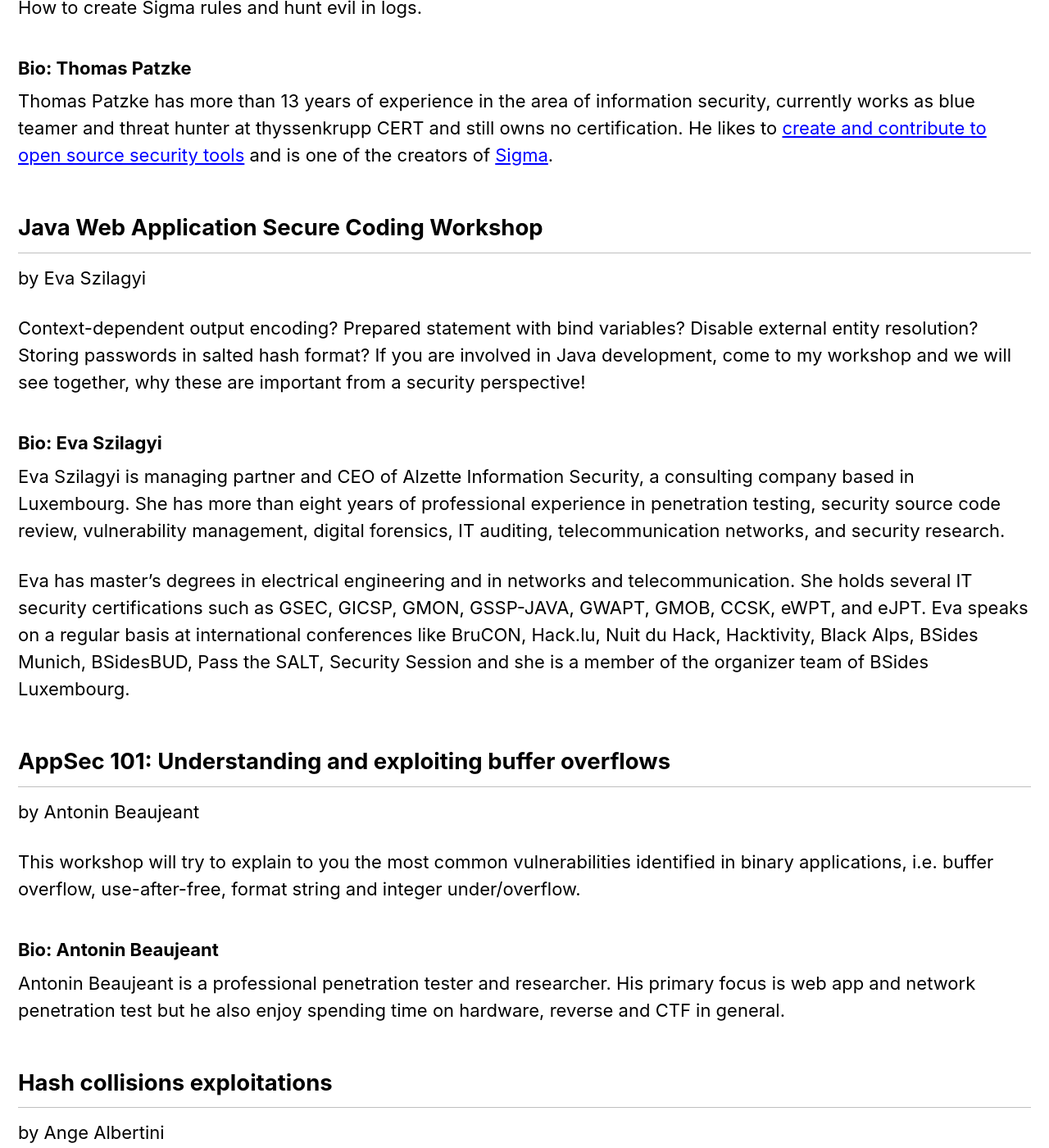
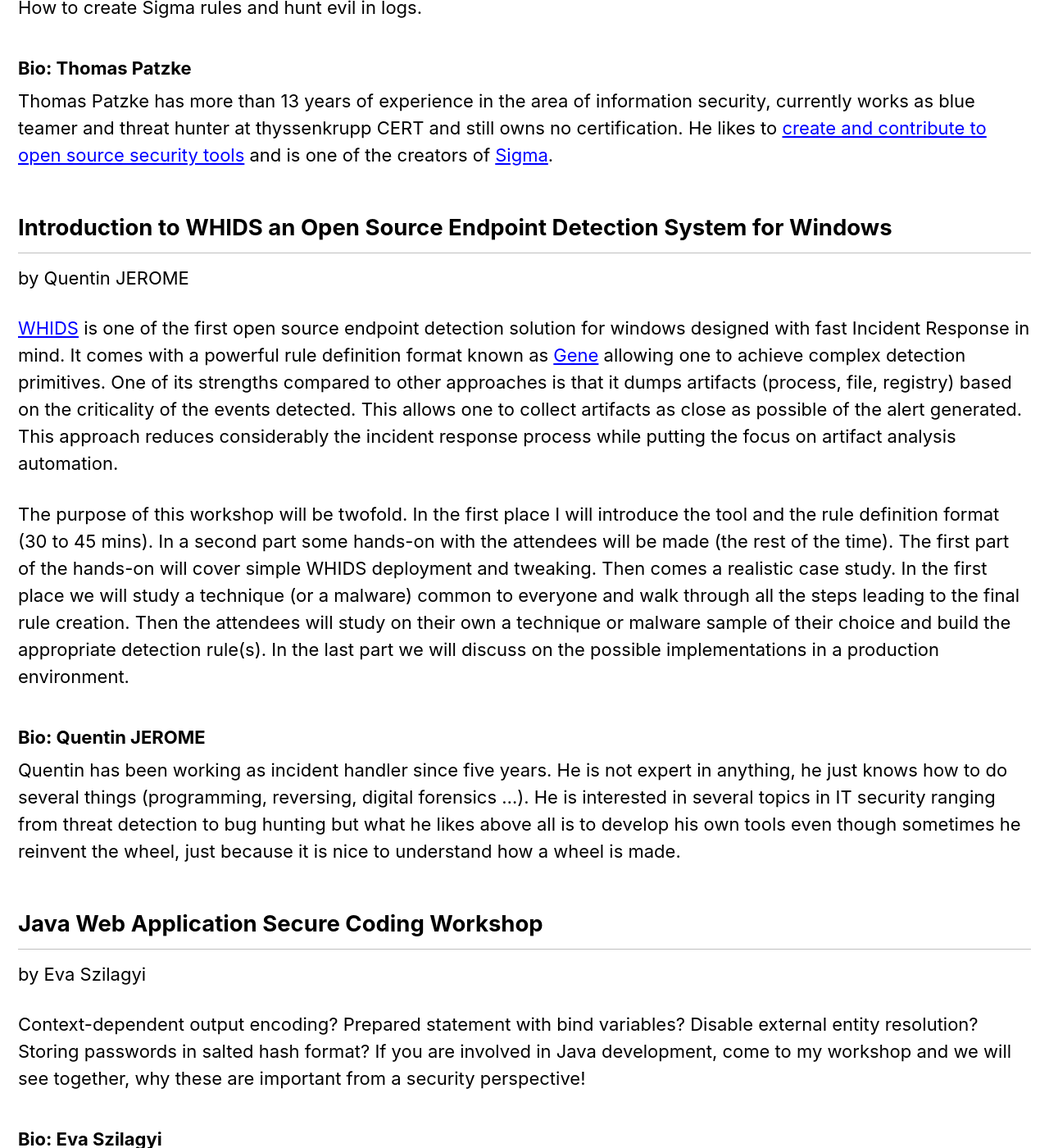
Before and after one commit to adulau/hack-lu-2019, a Jekyll site: the page built from talks/index.md, in a window 1280 px wide and 1400 px high, scrolled down 24336 px. Shown: the whole window at 82% size. Built offline with Jekyll 4.4.1, drawn with Linux system fonts in a browser that asks for light colours; some of the changed text lies outside the part shown.

Commit message:
chg: Bump talk page

```diff
--- a/talks/index.md
+++ b/talks/index.md
@@ -90,6 +90,17 @@
 Ruxcon, and DeepSec, where he talked about hacking RFID-based student
 cards or the security of wireless desktop sets. He is also author of the
 Mifare Classic Tool Android app.
+
+
+## <a name="Piercing+the+Veil%3A+Server+Side+Request+Forgery+attacks+on+Internal+Networks."></a>Piercing the Veil: Server Side Request Forgery attacks on Internal Networks.
+by Alyssa Herrera
+
+I demonstrate a successful attack on a cloud-based US Defense website, gaining access to a sensitive internal network, enumeration of internal services, out of bands data leakage and attack vectors unique to cloud architecture. Additionally I will discuss mitigation points for server side request forgery, how this type of vulnerability can manifest, what this type of attack is, and how I'm able to legally hack the Department Of U.S Defense.
+
+
+### Bio: <a name="Alyssa+Herrera"></a>Alyssa Herrera
+
+Alyssa Herrera is a full-time bug bounty hacker, working to protect countless organizations including the U.S. Department of Defense (DoD), Sony, Zendesk, Adobe, and Twitter. She got her start when she was in middle school, teaching herself how to gain administrative access to play games on her school computers. At age 16, Alyssa Herrera discovered Bug Bounties and HackerOne — and she hasn't looked back since. She is currently a top ranked hacker on multiple bug bounty platforms and has discovered 161 valid vulnerabilities on the HackerOne platform alone to date. Alyssa attends live hacking events across the globe, where she has the opportunity to work with small groups of hackers to find vulnerabilities in organizations such as Verizon Media and Airbnb. As Alyssa paves her own path, she is motivated to give back to the community by sharing the knowledge she has gained and become a role model for other aspiring female hackers.
 
 
 ## <a name="Sensor+%26+Logic+Attack+Surface+of+Driverless+Vehicles"></a>Sensor & Logic Attack Surface of Driverless Vehicles
@@ -586,6 +586,19 @@
 Thomas Patzke has more than 13 years of experience in the area of information security, currently works as blue teamer and threat hunter at thyssenkrupp CERT and still owns no certification. He likes to [create and contribute to open source security tools](https://github.com/thomaspatzke) and is one of the creators of [Sigma](https://github.com/Neo23x0/sigma).
 
 
+## <a name="Introduction+to+WHIDS+an+Open+Source+Endpoint+Detection+System+for+Windows"></a>Introduction to WHIDS an Open Source Endpoint Detection System for Windows
+by Quentin JEROME
+
+[WHIDS](https://github.com/0xrawsec/whids) is one of the first open source endpoint detection solution for windows designed with fast Incident Response in mind. It comes with a powerful rule definition format known as [Gene](https://github.com/0xrawsec/gene) allowing one to achieve complex detection primitives. One of its strengths compared to other approaches is that it dumps artifacts (process, file, registry) based on the criticality of the events detected. This allows one to collect artifacts as close as possible of the alert generated. This approach reduces considerably the incident response process while putting the focus on artifact analysis automation.
+
+The purpose of this workshop will be twofold. In the first place I will introduce the tool and the rule definition format (30 to 45 mins). In a second part some hands-on with the attendees will be made (the rest of the time). The first part of the hands-on will cover simple WHIDS deployment and tweaking. Then comes a realistic case study. In the first place we will study a technique (or a malware) common to everyone and walk through all the steps leading to the final rule creation. Then the attendees will study on their own a technique or malware sample of their choice and build the appropriate detection rule(s). In the last part we will discuss on the possible implementations in a production environment.
+
+
+### Bio: <a name="Quentin+JEROME"></a>Quentin JEROME
+
+Quentin has been working as incident handler since five years. He is not expert in anything, he just knows how to do several things (programming, reversing, digital forensics ...). He is interested in several topics in IT security ranging from threat detection to bug hunting but what he likes above all is to develop his own tools even though sometimes he reinvent the wheel, just because it is nice to understand how a wheel is made.
+
+
 ## <a name="Java+Web+Application+Secure+Coding+Workshop"></a>Java Web Application Secure Coding Workshop
 by Eva Szilagyi
 
@@ -597,6 +610,19 @@
 Eva Szilagyi is managing partner and CEO of Alzette Information Security, a consulting company based in Luxembourg.  She has more than eight years of professional experience in penetration testing, security source code review, vulnerability management, digital forensics, IT auditing, telecommunication networks, and security research.
 
 Eva has master's degrees in electrical engineering and in networks and telecommunication.  She holds several IT security certifications such as GSEC, GICSP, GMON, GSSP-JAVA, GWAPT, GMOB, CCSK, eWPT, and eJPT.  Eva speaks on a regular basis at international conferences like BruCON, Hack.lu, Nuit du Hack, Hacktivity, Black Alps, BSides Munich, BSidesBUD, Pass the SALT, Security Session and she is a member of the organizer team of BSides Luxembourg.
+
+
+## <a name="Snarf+it%21+Firmware+extraction+and+analysis+with+open+source+tools."></a>Snarf it! Firmware extraction and analysis with open source tools.
+by Pauline
+
+At the core of every IoT device is its firmware. Detailed security assessment of devices starts with obtaining a copy of the firmware. The firmware can then be statically analysed or dynamically. Several techniques exist for firmware extraction.
+This workshop takes participants through a low level firmware extraction process which is easy to perform and doesn’t require expensive hardware.
+
+
+### Bio: <a name="Pauline"></a>Pauline
+
+Being a professional analyst and linguist, hardware hacking is a way to escape and
+investigate low level stuff.
 
 
 ## <a name="AppSec+101%3A+Understanding+and+exploiting+buffer+overflows"></a>AppSec 101: Understanding and exploiting buffer overflows
```
Also changed, not shown: other parts of talks/index.md (+0 -36 lines).
